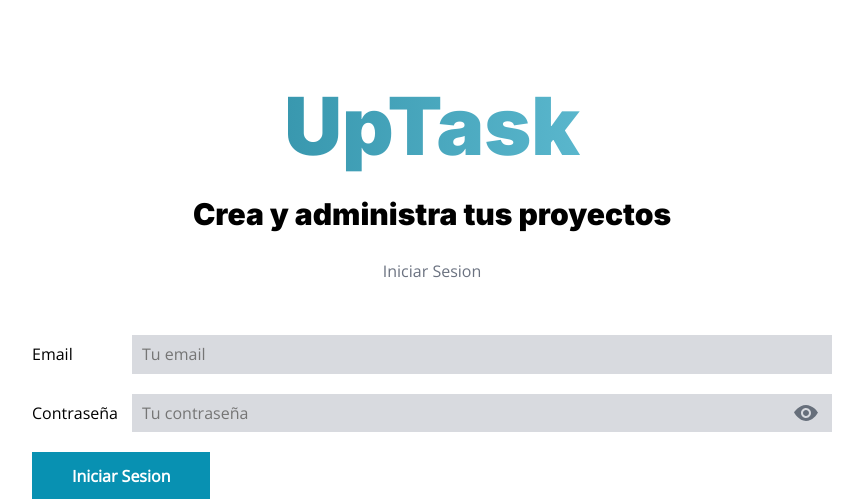
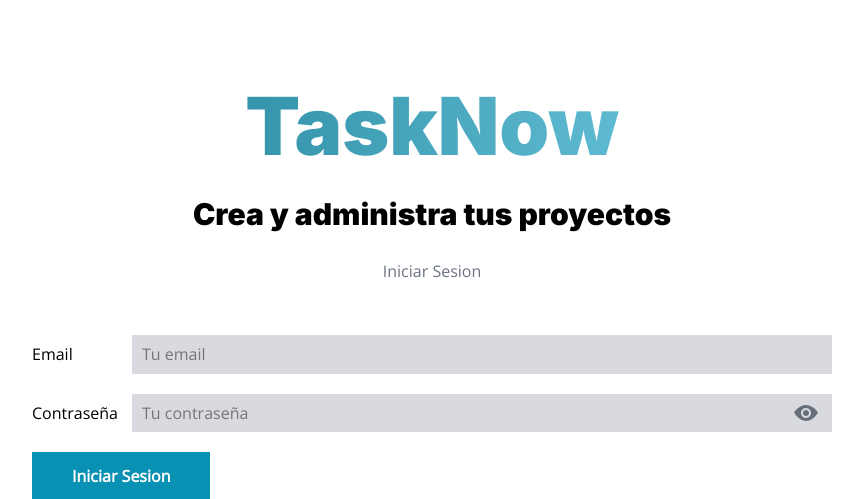
Before and after one commit to gonzaihernandez04/TaskNow-, a PHP site: page / in a window 1280 px wide. Shown: the top 499 px of the page, without its empty margins (208-1071 px from the left). Run offline with PHP 8.4, Linux system fonts and the light colour scheme.

Commit message:
style: cambio el nombre dfe la pagina

```diff
--- a/controllers/LoginController.php
+++ b/controllers/LoginController.php
@@ -100,7 +100,7 @@ class LoginController{
         $alertas = Usuario::getAlertas();
 
         $router->render('auth/crear',[
-            "titulo" =>'Crear cuenta en UPTASK',
+            "titulo" =>'Crear cuenta en TaskNow',
             "alertas"=>$alertas,
             "usuario" =>$usuario
         ]);
--- a/views/layout.php
+++ b/views/layout.php
@@ -3,8 +3,8 @@
 <head>
     <meta charset="UTF-8">
     <meta name="viewport" content="width=device-width, initial-scale=1.0">
-    <meta name="description" content="Bienvenido a UpTask! Comienza a registrar tus proyectos y los pasos para completarlo. Crea tu perfil y registra lo que sea necesario. Hacelo simple">
-    <title>UpTask | <?php echo $titulo ?? ''?></title>
+    <meta name="description" content="Bienvenido a TaskNow! Comienza a registrar tus proyectos y los pasos para completarlo. Crea tu perfil y registra lo que sea necesario. Hacelo simple">
+    <title>TaskNow | <?php echo $titulo ?? ''?></title>
     <link rel="preconnect" href="https://fonts.googleapis.com">
     <link rel="preconnect" href="https://fonts.gstatic.com" crossorigin>
     <link href="https://fonts.googleapis.com/css2?family=Inter:wght@400;700;900&family=Open+Sans&display=swap" rel="stylesheet">
--- a/views/templates/barra.php
+++ b/views/templates/barra.php
@@ -1,5 +1,5 @@
 <div class="barra-mobile">
-    <h1>UpTask</h1>
+    <h1>TaskNow</h1>
     <div class="menu">
         <img src="build/img/menu.svg" id="mobile-menu" alt="imagen menu">
     </div>
--- a/views/templates/nombre-sitio.php
+++ b/views/templates/nombre-sitio.php
@@ -1,2 +1,2 @@
-<h1 class="nombre-pagina">UpTask</h1>
+<h1 class="nombre-pagina">TaskNow</h1>
 <h3 class="tagline">Crea y administra tus proyectos</h3>
--- a/views/templates/sidebar.php
+++ b/views/templates/sidebar.php
@@ -1,6 +1,6 @@
 <aside class="sidebar">
     <div class="contenedor-sidebar">
-        <h2>UpTask</h2>
+        <h2>TaskNow</h2>
         <div class="cerrar-menu">
             <img src="build/img/cerrar.svg" id="cerrar-menu" alt="imagen menu">
         </div>
```
Also changed, not shown: classes/Email.php (+4 -4 lines), 1 other file.
